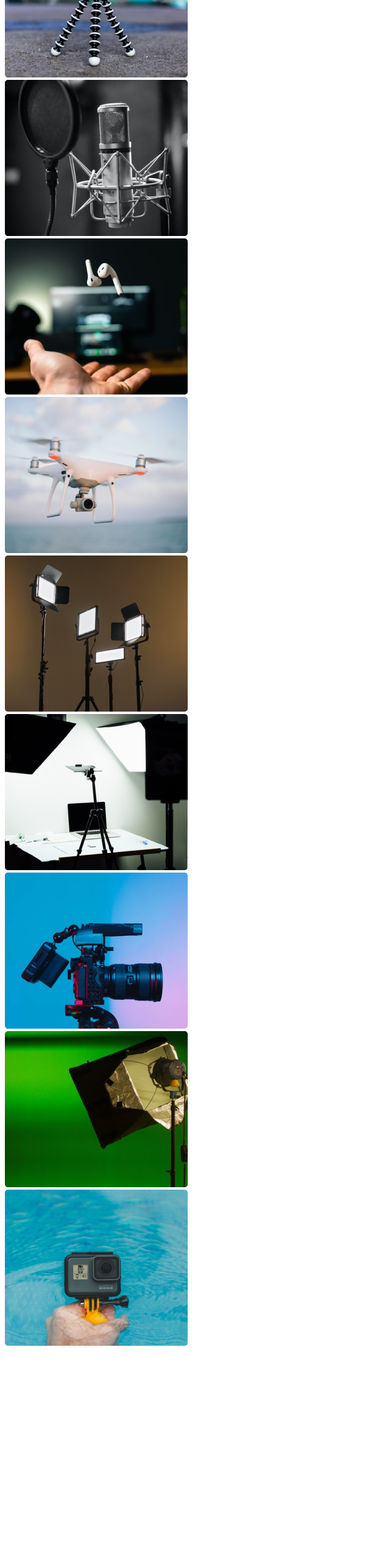
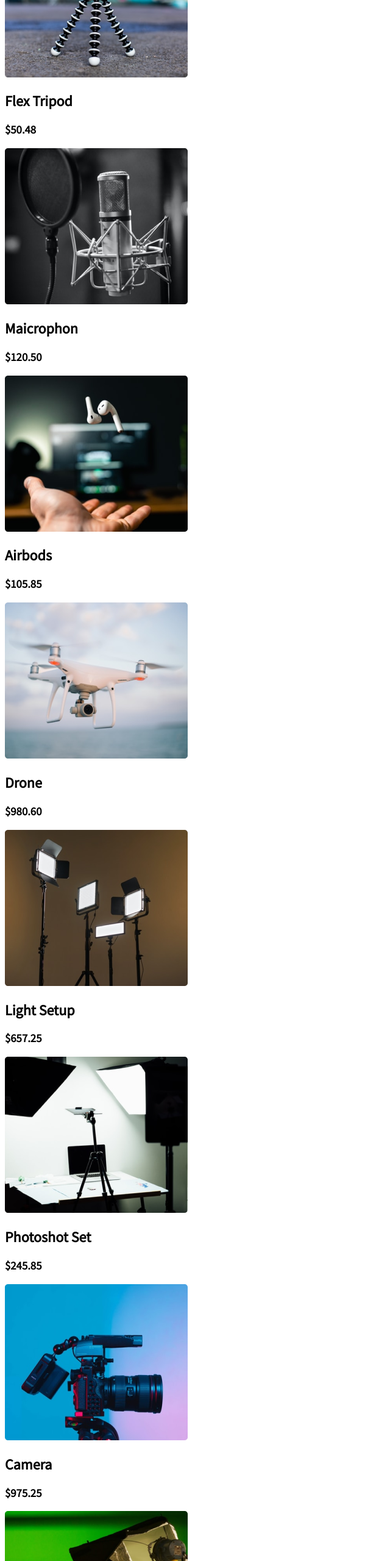
Before and after one commit to shajib2/assignment-2, a plain HTML site: page index.html in a window 1280 px wide. Shown: the part 980-3540 px from the top of the page at 61% size, without its empty margins (0-640 px from the left). Before the commit the page ends 3199 px from the top, so only its background shows below. Drawn offline with Linux system fonts and the light colour scheme.

Commit message:
add name

```diff
--- a/index.html
+++ b/index.html
@@ -83,15 +83,51 @@
         </div>
 
         <div class="populer-colection-body">
-            <div class="poouler-conten"><img src="images/tripod.png" alt=""></div>
-            <div class="poouler-conten"><img src="images/mic.png" alt=""></div>
-            <div class="poouler-conten"><img src="images/airpod.png" alt=""></div>
-            <div class="poouler-conten"><img src="images/drone.png" alt=""></div>
-            <div class="poouler-conten"><img src="images/lights.png" alt=""></div>
-            <div class="poouler-conten"><img src="images/setup.png" alt=""></div>
-            <div class="poouler-conten"><img src="images/camera.png" alt=""></div>
-            <div class="poouler-conten"><img src="images/single-light.png" alt=""></div>
-            <div class="poouler-conten"><img src="images/action.png" alt=""></div>
+            <div class="poouler-conten"><img src="images/tripod.png" alt="">
+                <h2>Flex Tripod</h2>
+                <h3>$50.48</h3>
+                <p></p>
+            </div>
+            <div class="poouler-conten"><img src="images/mic.png" alt="">
+                <h2>Maicrophon</h2>
+                <h3>$120.50</h3>
+                <p></p>
+            </div>
+            <div class="poouler-conten"><img src="images/airpod.png" alt="">
+                <h2>Airbods</h2>
+                <h3>$105.85</h3>
+                <p></p>
+            </div>
+            <div class="poouler-conten"><img src="images/drone.png" alt="">
+                <h2>Drone</h2>
+                <h3>$980.60</h3>
+                <p></p>
+            </div>
+            <div class="poouler-conten"><img src="images/lights.png" alt="">
+                <h2>Light Setup</h2>
+                <h3>$657.25</h3>
+                <p></p>
+            </div>
+            <div class="poouler-conten"><img src="images/setup.png" alt="">
+                <h2>Photoshot Set</h2>
+                <h3>$245.85</h3>
+                <p></p>
+            </div>
+            <div class="poouler-conten"><img src="images/camera.png" alt="">
+                <h2>Camera</h2>
+                <h3>$975.25</h3>
+                <p></p>
+            </div>
+            <div class="poouler-conten"><img src="images/single-light.png" alt="">
+                <h2>Single Light</h2>
+                <h3>$472.58</h3>
+                <p></p>
+            </div>
+            <div class="poouler-conten"><img src="images/action.png" alt="">
+                <h2>Action camera</h2>
+                <h3>$789.45</h3>
+                <p></p>
+            </div>
 
         </div>
     </section>
```
